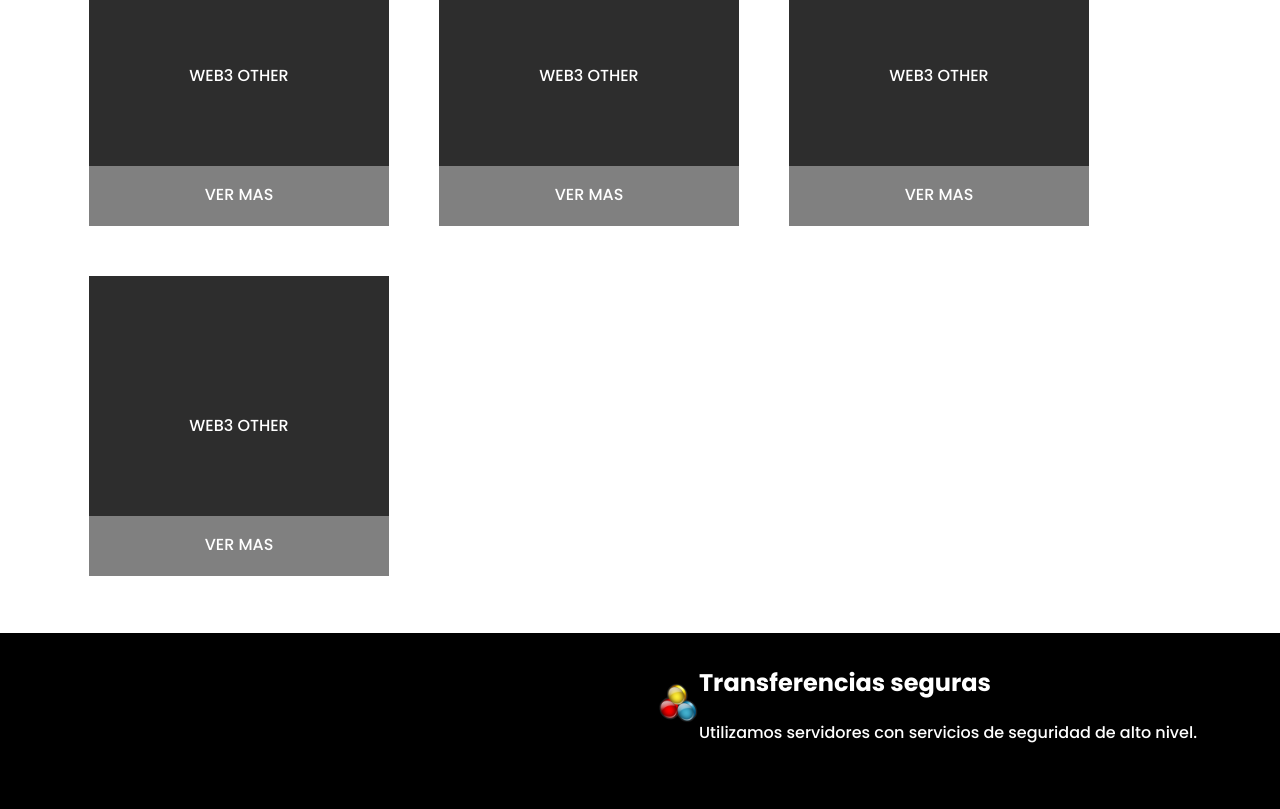
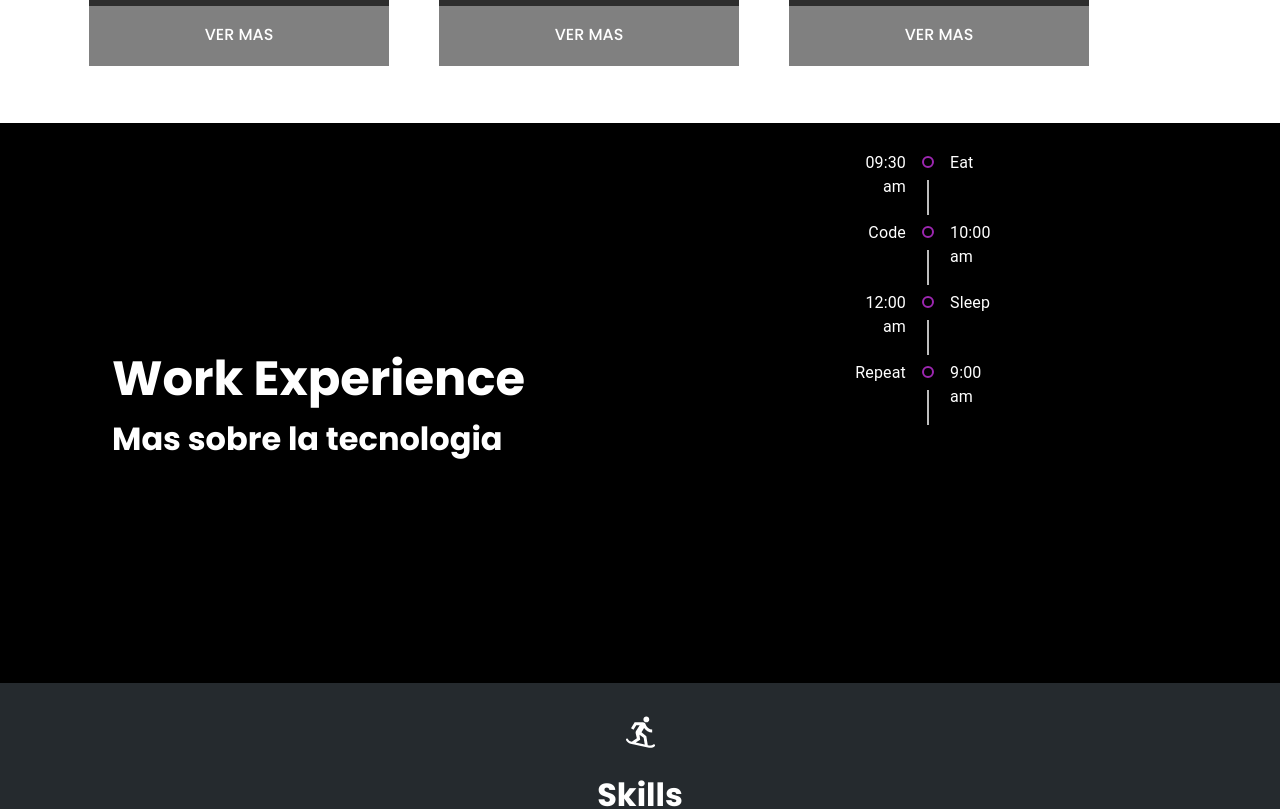
Before and after one commit to preto93/portfolio, a React (Create React App) app in the folder portfolio/: page / in a window 1280 px wide. Shown: the part 2100-2909 px from the top of the page. Built offline with nearby package versions, Linux system fonts and the light colour scheme.

Commit message:
added style changes

```diff
--- a/portfolio/package.json
+++ b/portfolio/package.json
@@ -6,6 +6,7 @@
     "@emotion/react": "^11.9.3",
     "@emotion/styled": "^11.9.3",
     "@mui/icons-material": "^5.8.3",
+    "@mui/lab": "^5.0.0-alpha.87",
     "@mui/material": "^5.8.3",
     "@testing-library/jest-dom": "^5.16.4",
     "@testing-library/react": "^13.3.0",
--- a/portfolio/src/App.js
+++ b/portfolio/src/App.js
@@ -6,7 +6,7 @@ import Experience from './components/Experience/Experience';
 import Contact from './components/Contact/Contact'
 import Porftolio from './components/Portfolio/Porftolio';
 import Skills from './components/Skills/Skills';
-
+import Footer from './components/Footer/Footer';
 
 function App() {
   return (
@@ -18,6 +18,7 @@ function App() {
     <Experience />
     <Skills />
     <Contact />
+    <Footer />
     </>
   );
 }
--- a/portfolio/src/components/About/About.css
+++ b/portfolio/src/components/About/About.css
@@ -10,7 +10,7 @@
 
 .grid-interests{
     display: flex;
-    justify-content: center;
+    justify-content: end;
     padding-bottom: 2rem;
 
 }
--- a/portfolio/src/components/Contact/Contact.css
+++ b/portfolio/src/components/Contact/Contact.css
@@ -1,3 +1,11 @@
+.background-contact{
+    background-image: url(https://goprotemplate.com/work/01_product/assets/images/contact_bg.png);
+    background-repeat: no-repeat;
+    background-position: center center;
+    background-color: black;
+    min-height: 70vh;
+}
+
 .grid-contacto{
     display: flex;
     flex-direction: column !important;
@@ -10,6 +18,6 @@
 .grid-izq{
     height: 40vh;
     display: flex;
-    flex-direction: column;
+    flex-direction: column !important;
     justify-content: space-evenly;
 }
--- a/portfolio/src/components/Contact/Contact.jsx
+++ b/portfolio/src/components/Contact/Contact.jsx
@@ -5,7 +5,7 @@ import { Grid, Container, Button } from "@mui/material";
 const Contact = () => {
   return (
 
-    <div style={{backgroundColor: 'black', minHeight: '70vh'}}>
+    <div  className="background-contact">
       <Container>
         <Grid>
           <h1 className="text-center" style={{textAlign: 'center', color: 'white', fontSize: '40px'}}>Contacto</h1>
--- a/portfolio/src/components/Experience/Experience.jsx
+++ b/portfolio/src/components/Experience/Experience.jsx
@@ -2,6 +2,7 @@ import React from 'react'
 import { Box, Grid, Button, Container } from '@mui/material'
 import './Experience.css'
 import IconoProvisorio from '../../assets/iconoProvisorio.png'
+import TimelineVertical from '../../utils/TimelineVertical/TimelineVertical'
 
 const Experience = () => {
   return (
@@ -22,7 +23,7 @@ const Experience = () => {
 
           </Grid>
           <Grid item xs={12} md={6} sx={{ display: 'flex', flexDirection: 'column', alignItems: 'center'}}>
-            <Grid item md={12} sx={{display: 'flex', flexDirection:'row', alignItems: 'center'}}>
+            {/* <Grid item md={12} sx={{display: 'flex', flexDirection:'row', alignItems: 'center'}}>
                 <img src={IconoProvisorio} alt='' width='40px' height='40px'/>
                 <Grid>
                     <h2  style={{color: 'white'}}>Transferencias seguras</h2>
@@ -50,7 +51,8 @@ const Experience = () => {
                     <h2  style={{color: 'white'}}>Transferencias seguras</h2>
                     <p  style={{color: 'white'}}>Utilizamos servidores con servicios de seguridad de alto nivel. </p>
                 </Grid>
-            </Grid>
+            </Grid> */}
+            <TimelineVertical />
           </Grid>
         </Grid>
         </Container>
--- /dev/null
+++ b/portfolio/src/components/Footer/Footer.css
@@ -0,0 +1,11 @@
+.footer-back{
+    width: 100%;
+    height: 100%;
+    background-color: #000 !important;
+}
+
+.grid-icons{
+   display:flex;
+   justify-content: space-evenly;
+   width: 50%;
+}
--- /dev/null
+++ b/portfolio/src/components/Footer/Footer.jsx
@@ -0,0 +1,30 @@
+import React from 'react'
+import GitHubIcon from '@mui/icons-material/GitHub';
+import FacebookIcon from '@mui/icons-material/Facebook';
+import InstagramIcon from '@mui/icons-material/Instagram';
+import LinkedInIcon from '@mui/icons-material/LinkedIn';
+import { Grid } from '@mui/material'
+import './Footer.css';
+
+const Footer = () => {
+  return (
+    <>
+    <div className="footer-back" style={{backgroundColor: 'black'}}>
+        <div style={{display: 'flex', justifyContent: 'center'}}>
+        <Grid className='grid-icons'>
+              <GitHubIcon sx={{color: 'white'}}/>
+              <FacebookIcon sx={{color: 'white'}} />
+              <InstagramIcon sx={{color: 'white'}}/>
+              <LinkedInIcon sx={{color: 'white'}} />
+        </Grid>
+        </div>
+
+        <Grid sx={{textAlign: 'center', paddingTop: '1rem'}} >
+        <label style={{color: 'white'}}>© Copyright 2022 B1che. All rights reserved.</label>
+        </Grid>
+    </div>
+    </>
+  )
+}
+
+export default Footer
--- a/portfolio/src/components/Home/Home.css
+++ b/portfolio/src/components/Home/Home.css
@@ -1,7 +1,7 @@
 .backgroundHome{
     background: url(../../assets/background.png) no-repeat fixed center ;
     background-size: cover;
-    height: 100vh;
+    height: 80vh;
     display: flex;
     align-items: center;
 }
--- a/portfolio/src/components/Portfolio/Porftolio.jsx
+++ b/portfolio/src/components/Portfolio/Porftolio.jsx
@@ -57,13 +57,7 @@ const Porftolio = () => {
       back: "MORE INFO",
       stack: "web3",
     },
-    {
-      id: "7",
-      variant: "click",
-      front: "WEB3 OTHER",
-      back: "MORE INFO",
-      stack: "web3",
-    },
+
   ];
 
   useEffect(() => {
--- /dev/null
+++ b/portfolio/src/utils/TimelineVertical/TimelineVertical.jsx
@@ -0,0 +1,59 @@
+import React from 'react'
+import Timeline from '@mui/lab/Timeline';
+import TimelineItem from '@mui/lab/TimelineItem';
+import TimelineSeparator from '@mui/lab/TimelineSeparator';
+import TimelineConnector from '@mui/lab/TimelineConnector';
+import TimelineContent from '@mui/lab/TimelineContent';
+import TimelineDot from '@mui/lab/TimelineDot';
+import TimelineOppositeContent from '@mui/lab/TimelineOppositeContent';
+
+const TimelineVertical = () => {
+  return (
+    <>
+      <Timeline position="alternate">
+        <TimelineItem>
+          <TimelineOppositeContent color="white">
+            09:30 am
+          </TimelineOppositeContent>
+          <TimelineSeparator>
+            <TimelineDot variant="outlined" color="secondary"/>
+            <TimelineConnector />
+          </TimelineSeparator>
+          <TimelineContent color="white">Eat</TimelineContent>
+        </TimelineItem>
+        <TimelineItem>
+          <TimelineOppositeContent color="white">
+            10:00 am
+          </TimelineOppositeContent>
+          <TimelineSeparator>
+            <TimelineDot variant="outlined" color="secondary"/>
+            <TimelineConnector />
+          </TimelineSeparator>
+          <TimelineContent color="white">Code</TimelineContent>
+        </TimelineItem>
+        <TimelineItem>
+          <TimelineOppositeContent color="white">
+            12:00 am
+          </TimelineOppositeContent>
+          <TimelineSeparator>
+            <TimelineDot variant="outlined" color="secondary"/>
+            <TimelineConnector />
+          </TimelineSeparator>
+          <TimelineContent color="white">Sleep</TimelineContent>
+        </TimelineItem>
+        <TimelineItem>
+          <TimelineOppositeContent color="white">
+            9:00 am
+          </TimelineOppositeContent>
+          <TimelineSeparator>
+            <TimelineDot variant="outlined" color="secondary"/>
+            <TimelineConnector />
+          </TimelineSeparator>
+          <TimelineContent color="white">Repeat</TimelineContent>
+        </TimelineItem>
+      </Timeline>
+    </>
+  )
+}
+
+export default TimelineVertical
```
Also changed, not shown: 1 other file (tests, documents, lock files or other folders).
